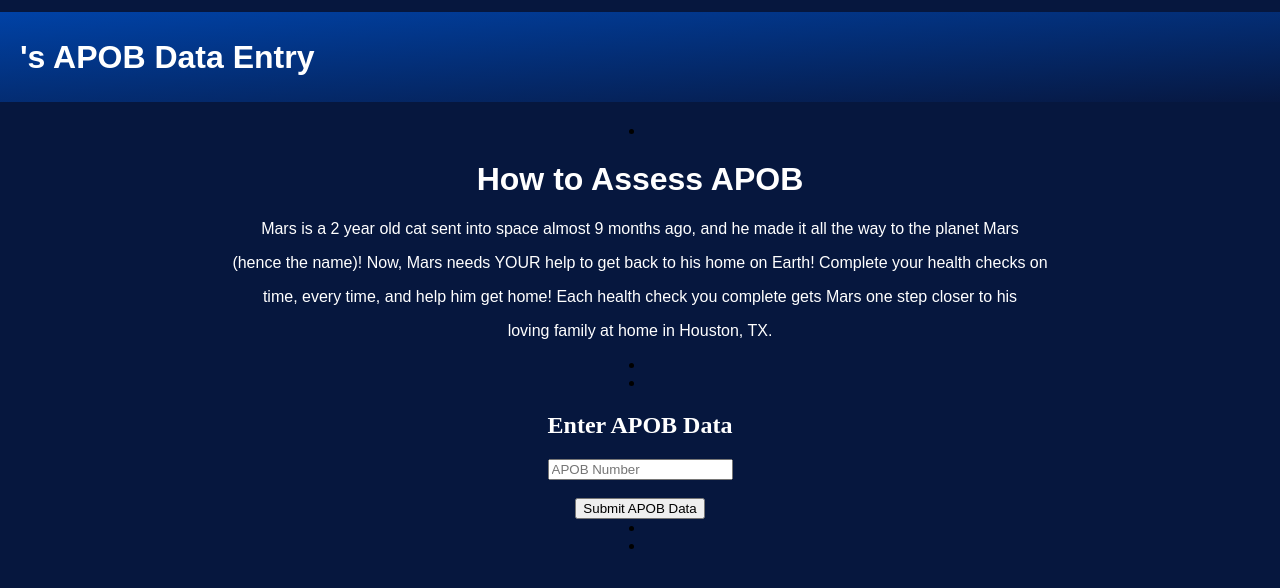
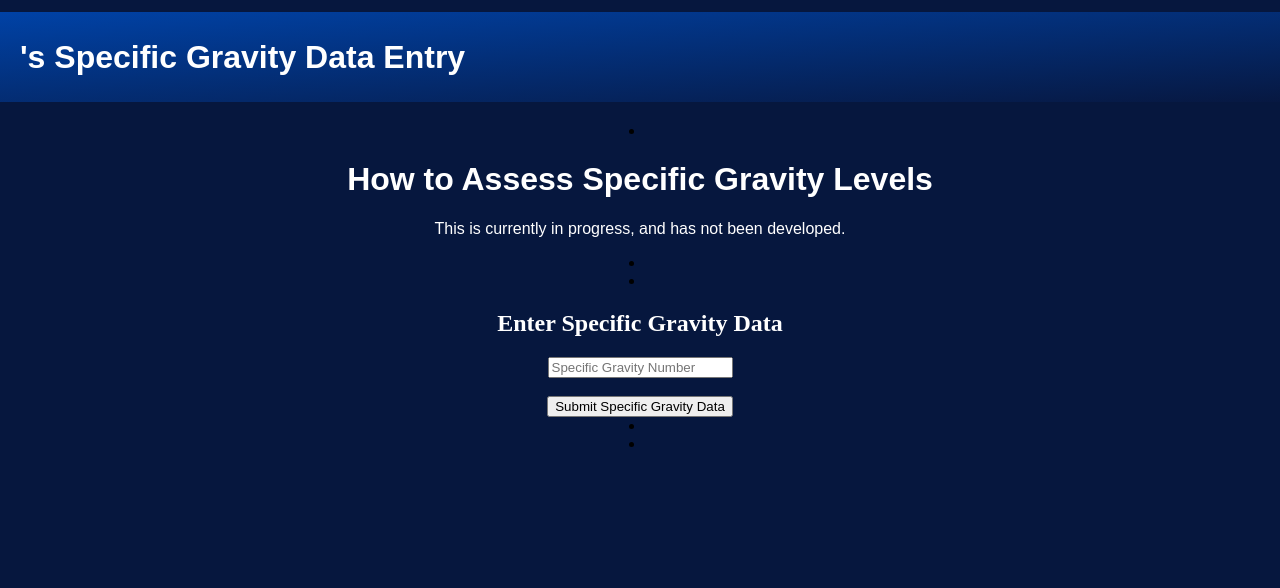
Before and after one commit to mckenna-barron/Star-Monitor, a plain HTML site: page pages/sub pages/specificgravitydataentry.html in a window 1280 px wide. Shown: the part 118-706 px from the top of the page. Drawn offline with Linux system fonts and the light colour scheme.

Commit message:
Update specificgravitydataentry.html

```diff
--- a/pages/sub pages/specificgravitydataentry.html
+++ b/pages/sub pages/specificgravitydataentry.html
@@ -3,7 +3,7 @@
 <head>
     <meta charset="UTF-8">
     <meta name="viewport" content="width=device-width, initial-scale=1.0">
-    <title>Star Monitor - APOB Data Entry</title>
+    <title>Star Monitor - Specific Gravity Data Entry</title>
     <link rel="stylesheet" href="/style.css">
 </head>
 
@@ -29,22 +29,19 @@
 
     <main>
         <header class = "home-banner" >
-            <h1><span id = "userDisplay"></span>'s APOB Data Entry</h1>
+            <h1><span id = "userDisplay"></span>'s Specific Gravity Data Entry</h1>
         </header>
 
         <li></li>
-        <h1>How to Assess APOB</h1>
-        <p>Mars is a 2 year old cat sent into space almost 9 months ago, and he made it all the way to the planet Mars</p>
-        <p>(hence the name)! Now, Mars needs YOUR help to get back to his home on Earth! Complete your health checks on</p>
-        <p>time, every time, and help him get home! Each health check you complete gets Mars one step closer to his</p>
-        <p>loving family at home in Houston, TX.</p>
+        <h1>How to Assess Specific Gravity Levels</h1>
+        <p>This is currently in progress, and has not been developed.</p>
         <li></li>
         <li></li>
 
-    <h2>Enter APOB Data</h2>
-    <form id = "APOBForm">
-        <input type = "number" id = "apobNumber" placeholder = "APOB Number" required><br><br>
-        <button type = "submit">Submit APOB Data</button>
+    <h2>Enter Specific Gravity Data</h2>
+    <form id = "specificGravityForm">
+        <input type = "number" id = "apobNumber" placeholder = "Specific Gravity Number" required><br><br>
+        <button type = "submit">Submit Specific Gravity Data</button>
     </form>
 
     <script>
```
